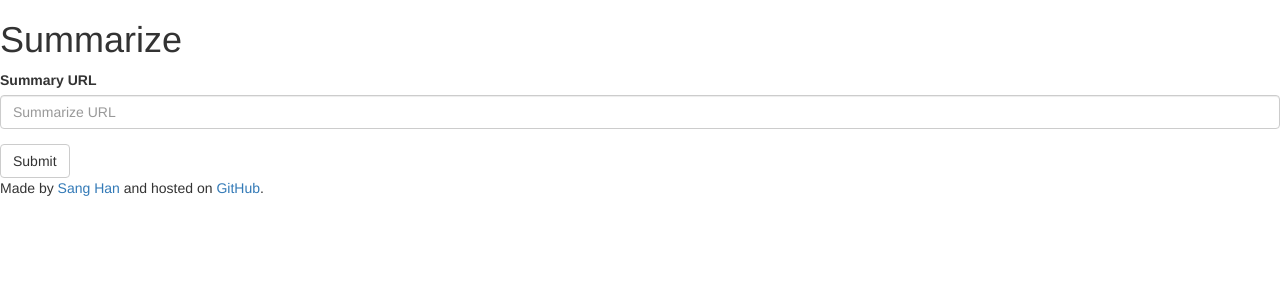
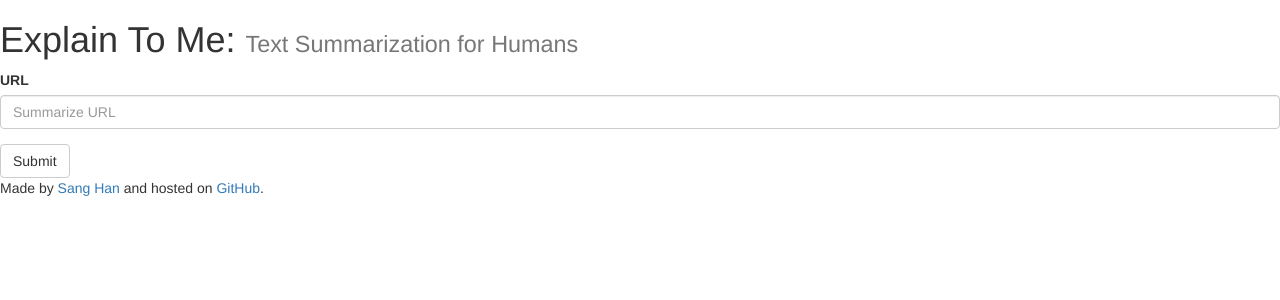
Before and after one commit to jjangsangy/ExplainToMe, a Flask app: page / in a window 1280 px wide. Shown: the part 40-340 px from the top of the page. Run offline with Flask 2, Linux system fonts and the light colour scheme; some libraries are stand-ins or nearby versions.

Commit message:
made html easier on the eyes

```diff
--- a/ExplainToMe/templates/index.html
+++ b/ExplainToMe/templates/index.html
@@ -1,14 +1,14 @@
 {% extends "base.html" %}
 
 {% block title %}
-ExplainToMe
+ExplainToMe - Text Summarization for Humans
 {% endblock %}
 
 {% block content %}
-<h1>Summarize</h1>
+<h1>Explain To Me: <small>Text Summarization for Humans</small></h1>
 <form action="/summary" method="post">
   <div class="form-group">
-    <label for="{{ form.url }}">Summary URL</label>
+    <label for="{{ form.url }}">URL</label>
     <input type="url" class="form-control" id="URL" placeholder="Summarize URL" name="summary">
   </div>
   <button type="submit" class="btn btn-default">Submit</button>
```
Also changed, not shown: ExplainToMe/templates/summary.html (+8 -1 lines).
